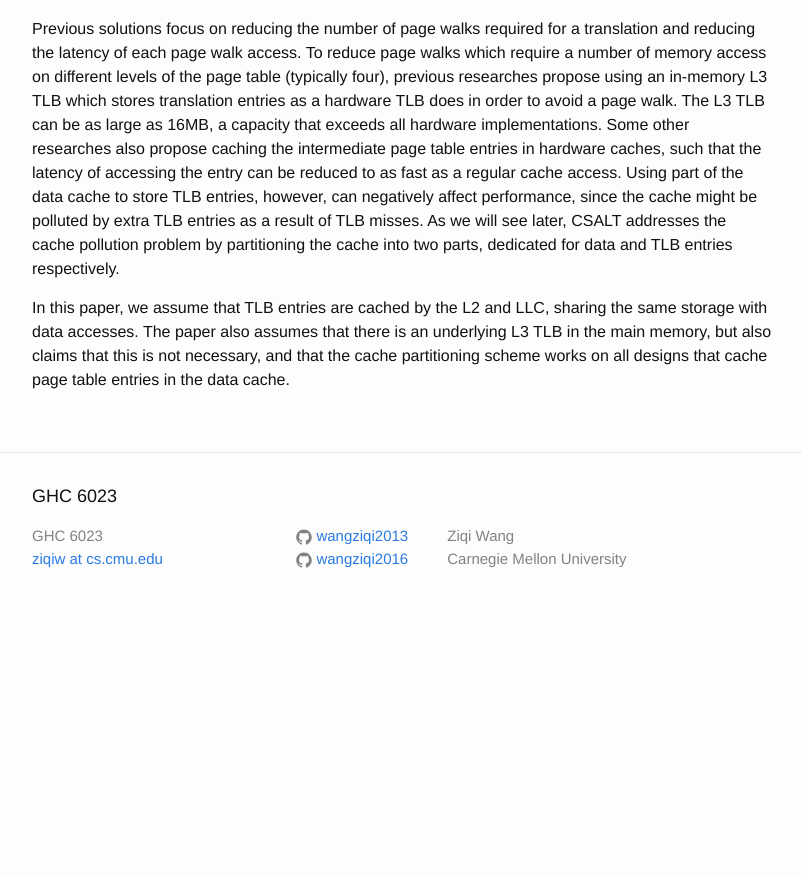
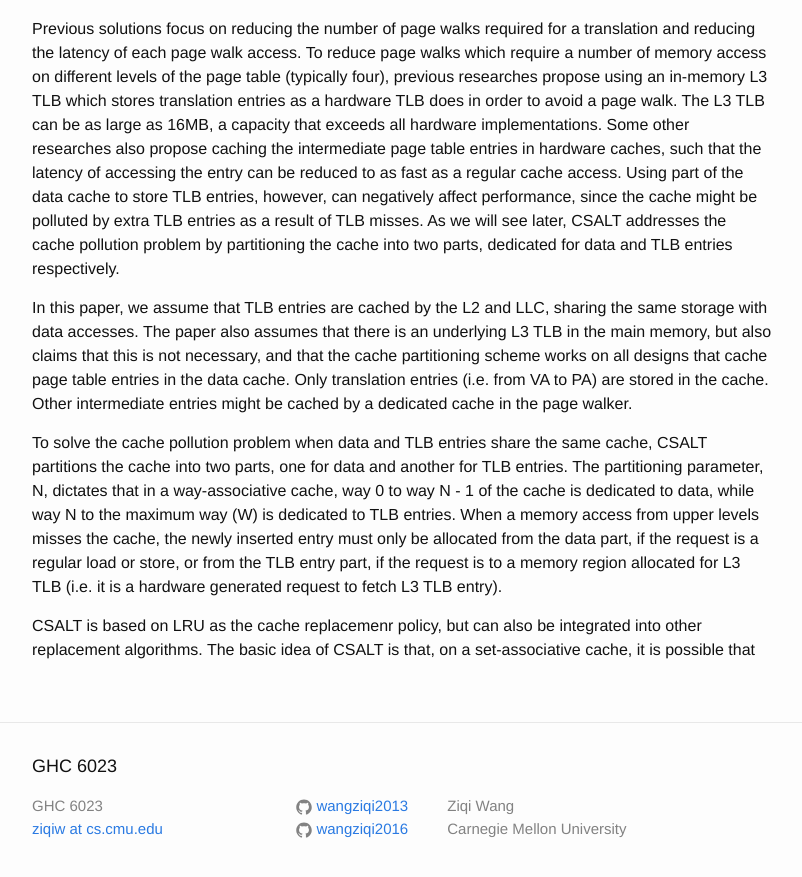
Before and after one commit to wangziqi2013/wangziqi2013.github.io, a Jekyll site: the page built from _posts/2019-08-18-CSALT.markdown, in a window 1280 px wide and 900 px high, scrolled down 592 px. Shown: the top 877 px of the window, without its empty margins (238-1040 px from the left). Built offline with Jekyll 4.4.1, drawn with Linux system fonts in a browser that asks for light colours; before the commit the page ends 1222 px from its top, so only the background shows below that.

Commit message:
Adding operation

```diff
--- a/_posts/2019-08-18-CSALT.markdown
+++ b/_posts/2019-08-18-CSALT.markdown
@@ -32,4 +32,16 @@ by partitioning the cache into two parts, dedicated for data and TLB entries res
 
 In this paper, we assume that TLB entries are cached by the L2 and LLC, sharing the same storage with data accesses.
 The paper also assumes that there is an underlying L3 TLB in the main memory, but also claims that this is not necessary,
-and that the cache partitioning scheme works on all designs that cache page table entries in the data cache.
+and that the cache partitioning scheme works on all designs that cache page table entries in the data cache. Only translation
+entries (i.e. from VA to PA) are stored in the cache. Other intermediate entries might be cached by a dedicated cache
+in the page walker.
+
+To solve the cache pollution problem when data and TLB entries share the same cache, CSALT partitions the cache into two
+parts, one for data and another for TLB entries. The partitioning parameter, N, dictates that in a way-associative cache,
+way 0 to way N - 1 of the cache is dedicated to data, while way N to the maximum way (W) is dedicated to TLB entries.
+When a memory access from upper levels misses the cache, the newly inserted entry must only be allocated from the
+data part, if the request is a regular load or store, or from the TLB entry part, if the request is to a memory region
+allocated for L3 TLB (i.e. it is a hardware generated request to fetch L3 TLB entry).
+
+CSALT is based on LRU as the cache replacemenr policy, but can also be integrated into other replacement algorithms. The
+basic idea of CSALT is that, on a set-associative cache, it is possible that
```
